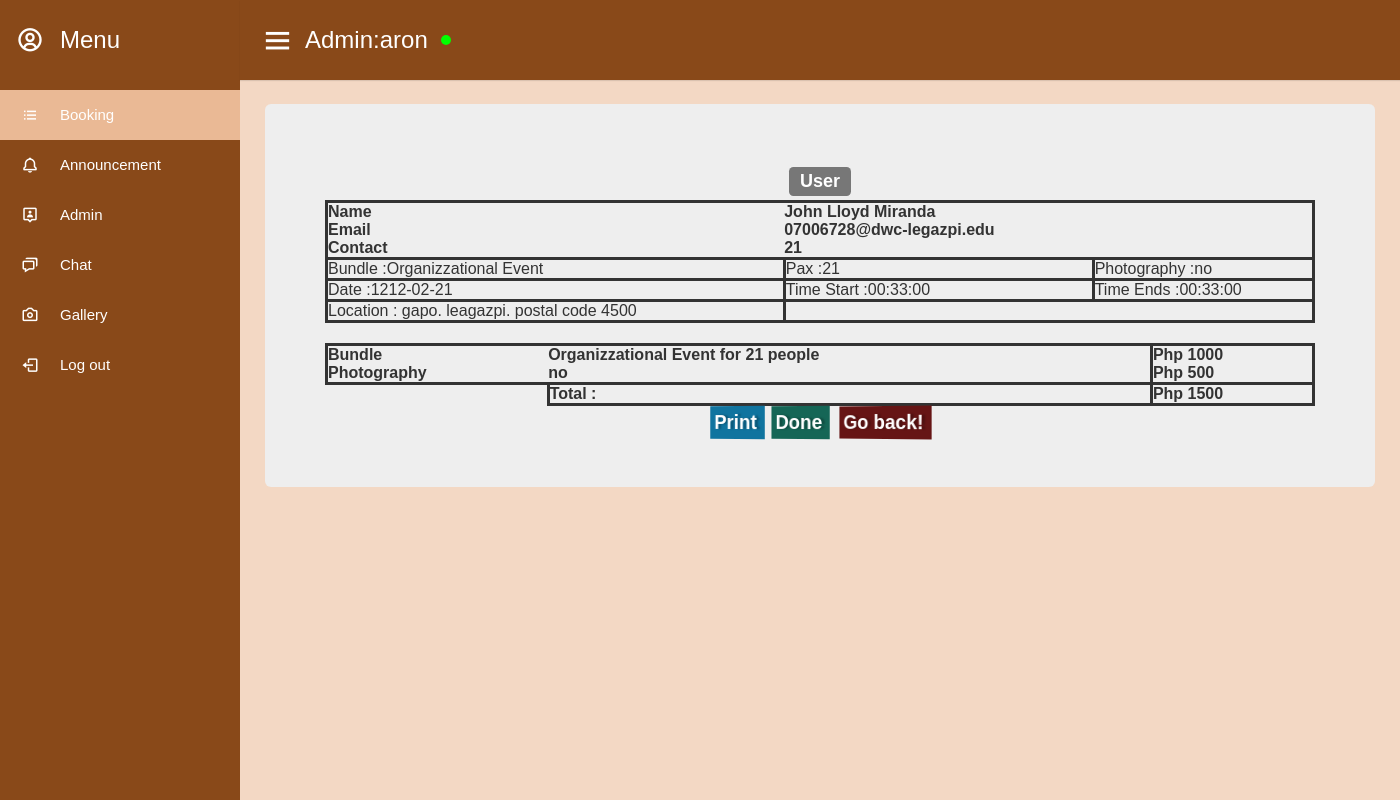
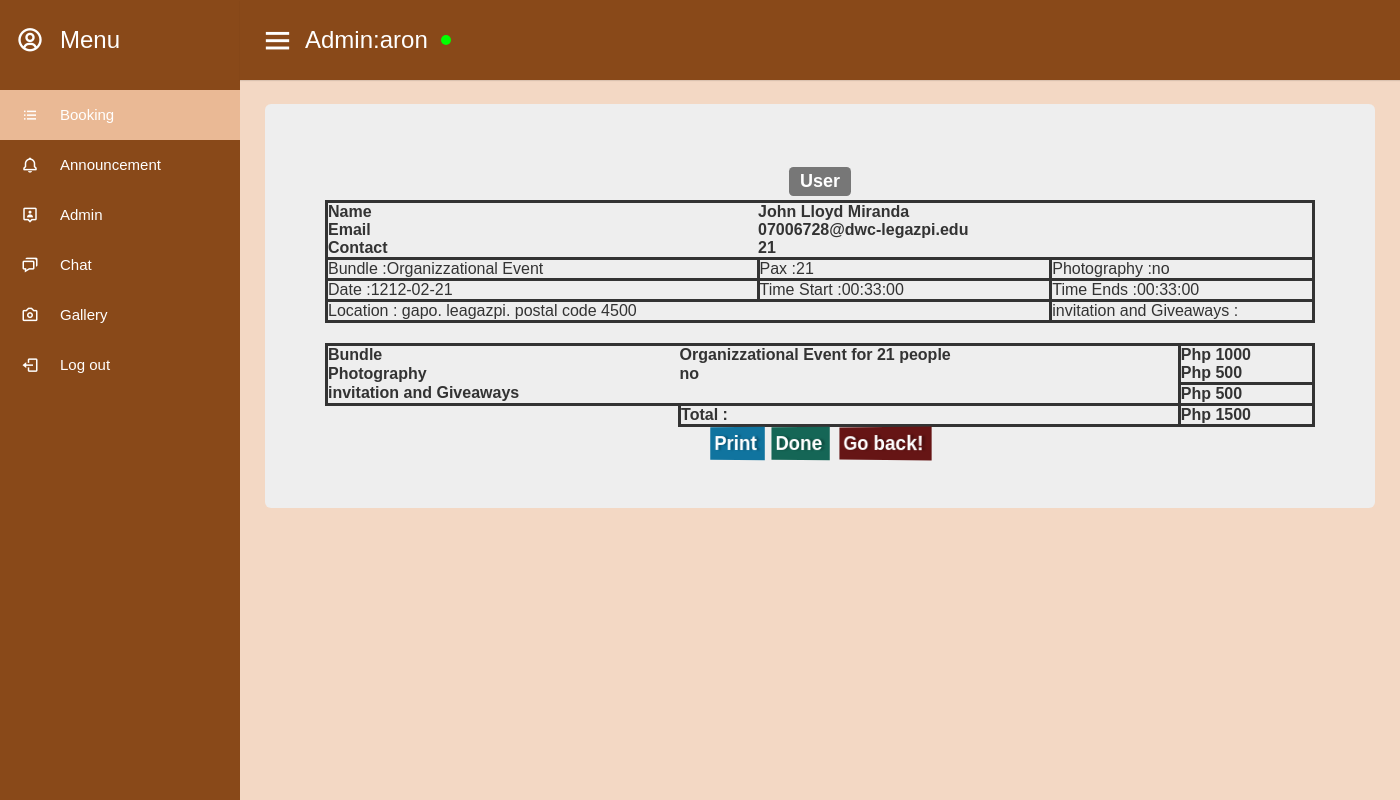
Before and after one commit to yuukikashoya/YTCS, a PHP site: page /adminSection/adminWebsite/booking_r.php?service_id=7 in a window 1400 px wide. Run offline with PHP 8.4, Linux system fonts and the light colour scheme; a user stored in the database is signed in; data comes from the database, SQL or seed files in the repository; lists and menus that the app fills with data are empty; some libraries are stand-ins or nearby versions.

Commit message:
prize left need to be done

```diff
--- a/adminSection/adminWebsite/booking_r.php
+++ b/adminSection/adminWebsite/booking_r.php
@@ -167,7 +167,9 @@
 </tr>
 
 <tr  >
-  <td style="border: solid;">Location : <?php echo $row['street'] , '. ', $row['city'] , '. postal code ',$row['postal_zip_code'] ;?></td>
+  <td style="border: solid;border-right:white;">Location : <?php echo $row['street'] , '. ', $row['city'] , '. postal code ',$row['postal_zip_code'] ;?></td>
+  <th ></th>
+  <td style="border: solid;">invitation and Giveaways :<?php echo $row['invitation'];?></td>
 </tr>
 
 
@@ -180,7 +182,11 @@
 </tr>
 
 <tr>
-   <th style=";border-left:solid;border-bottom:solid;">Photography </th><th style="border-bottom:solid;"><?php echo $row['photo'];?></th>
+   <th style=";border-left:solid;">Photography </th><th ><?php echo $row['photo'];?></th>
+   <th style="border-left: solid;border-bottom: solid;border-right: solid;">Php 500</th>
+</tr>
+<tr>
+   <th style=";border-left:solid;border-bottom:solid;">invitation and Giveaways </th><th style="border-bottom:solid;"><?php echo $row['invitation'];?></th>
    <th style="border-left: solid;border-bottom: solid;border-right: solid;">Php 500</th>
 </tr>
 <tr>
```
Also changed, not shown: adminSection/print/invoice.php (+5 -2 lines).
